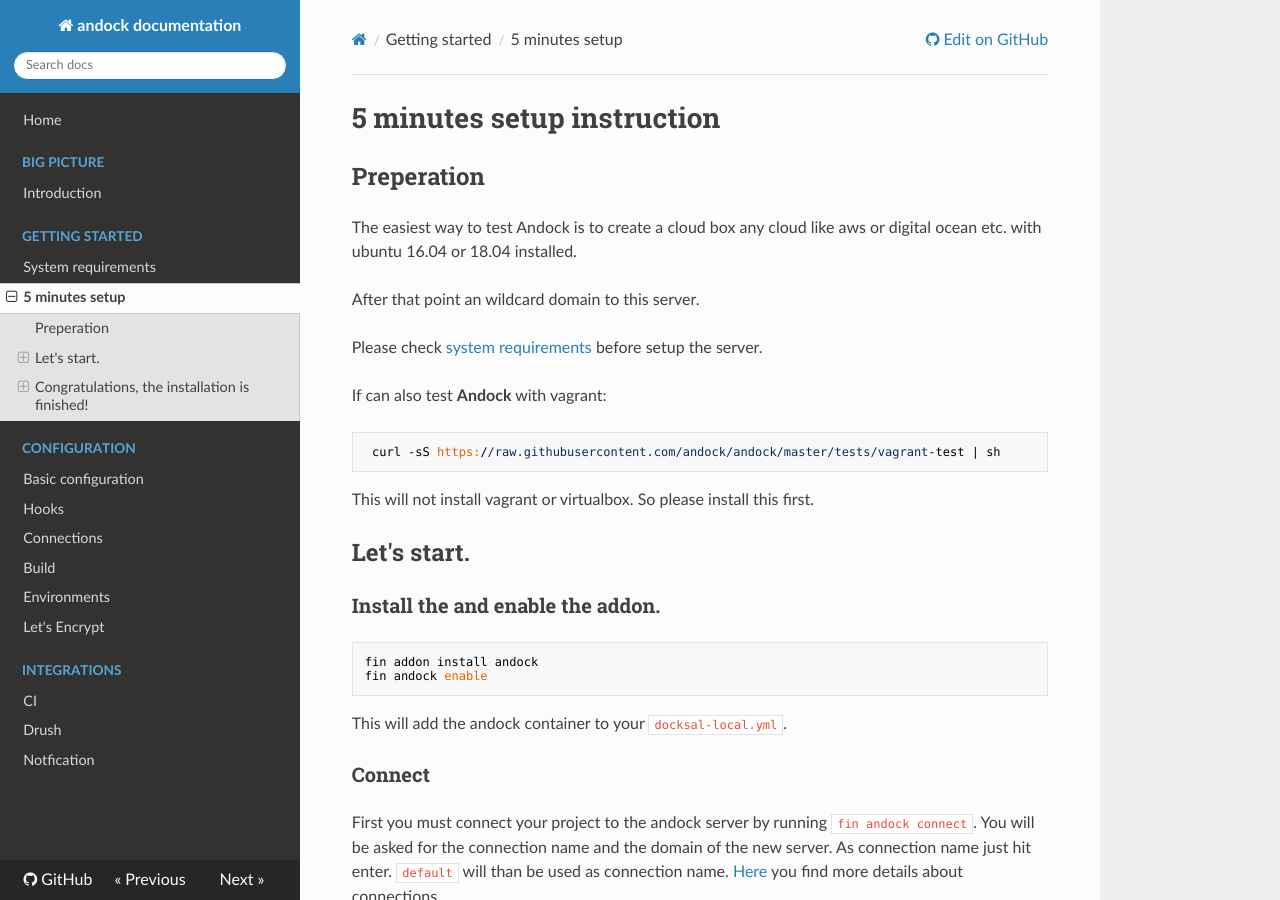
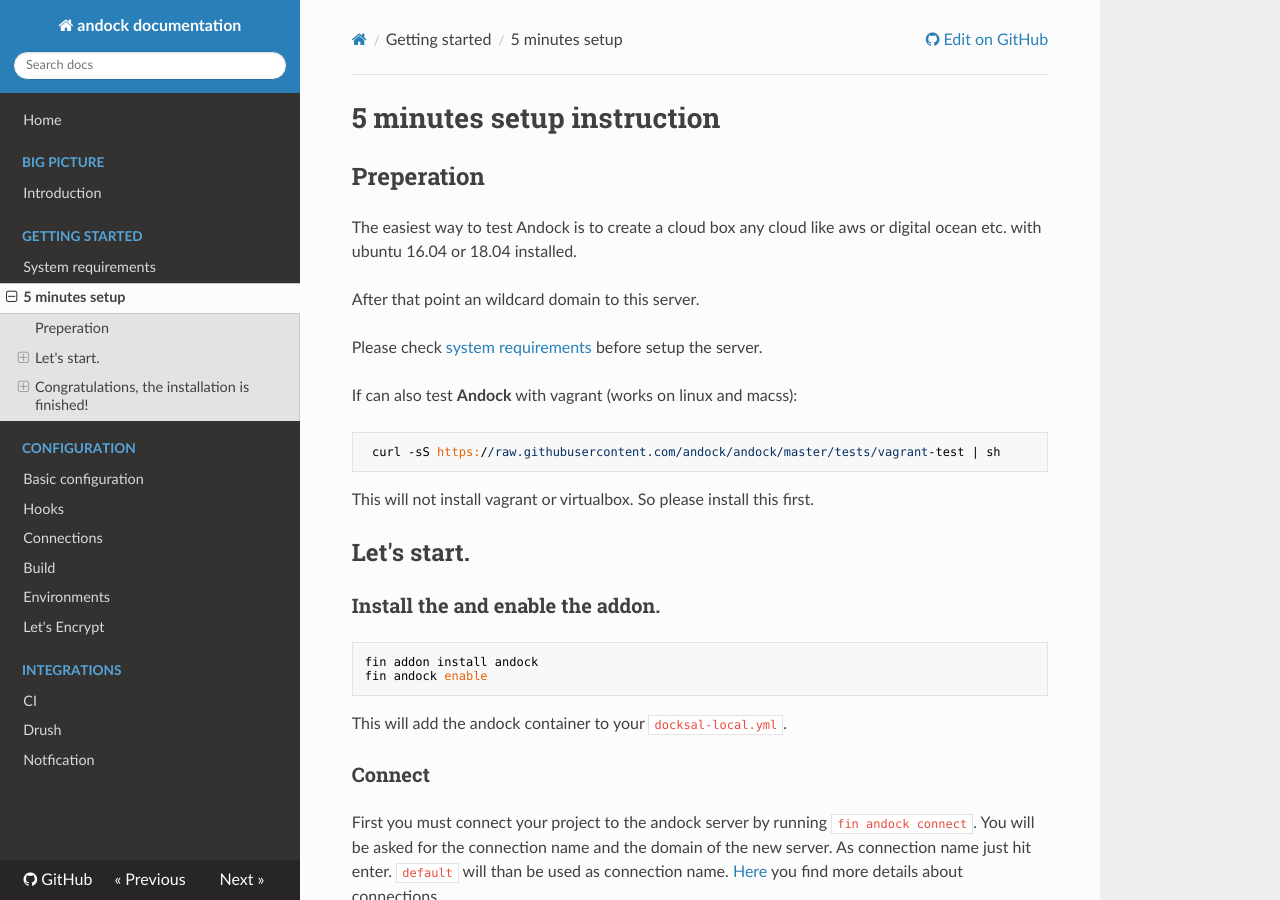
Before and after one commit to andock/andock, an MkDocs documentation site: the page built from docs/getting-started/docksal.md, in a window 1280 px wide and 900 px high. Built offline with MkDocs 1.6.1, drawn with Linux system fonts in a browser that asks for light colours; nearby versions of some CDN libraries; old or Windows-style settings are respelled for this version of MkDocs.

Commit message:
Update vagrant tests.

````diff
--- a/docs/getting-started/docksal.md
+++ b/docs/getting-started/docksal.md
@@ -7,7 +7,7 @@
 
 Please check [system requirements](system-requirements.md) before setup the server.
 
-If can also test <b>Andock</b> with vagrant:
+If can also test <b>Andock</b> with vagrant (works on linux and macss):
 
 ```
  curl -sS https://raw.githubusercontent.com/andock/andock/master/tests/vagrant-test | sh
````
Also changed, not shown: 1 other file.
